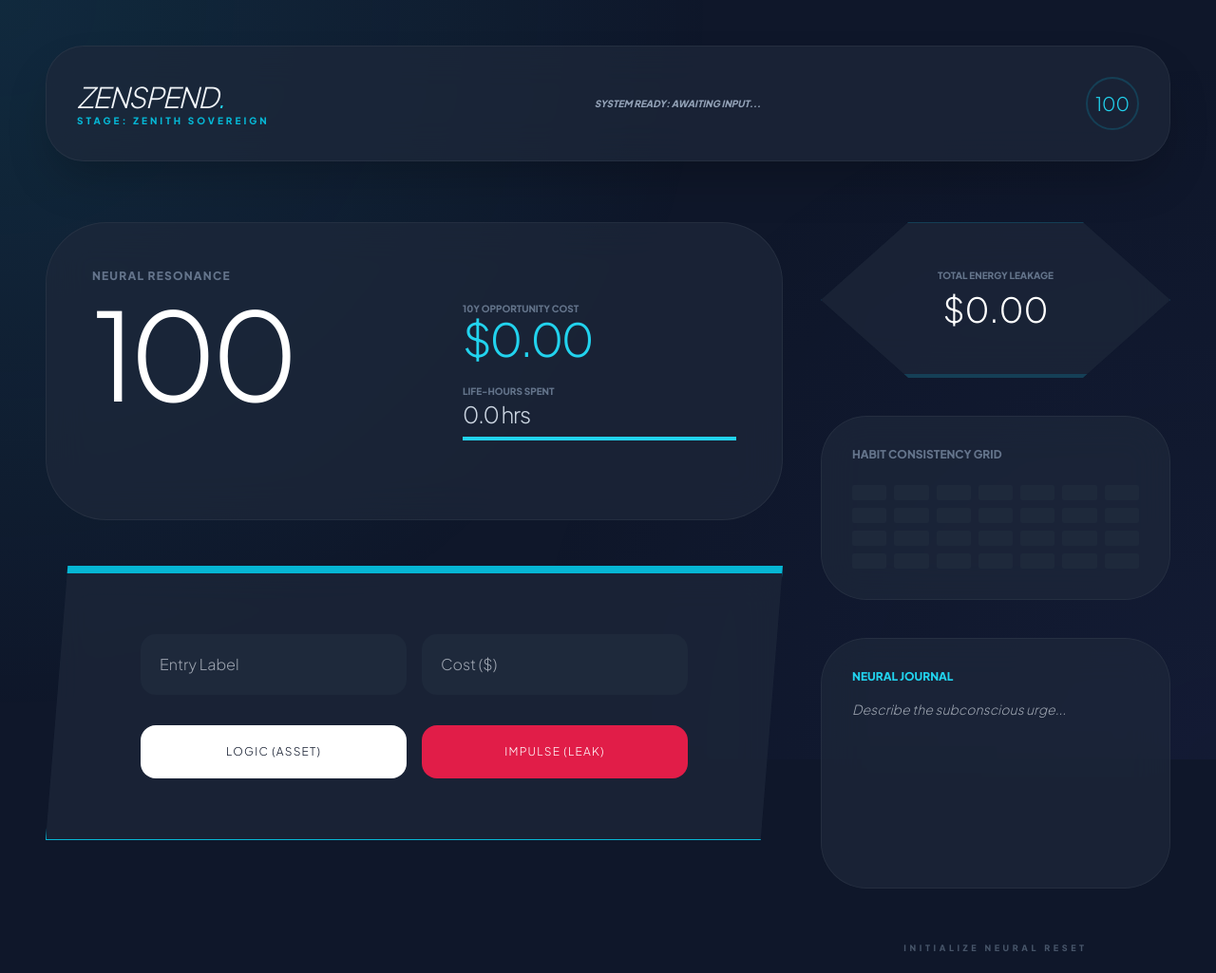
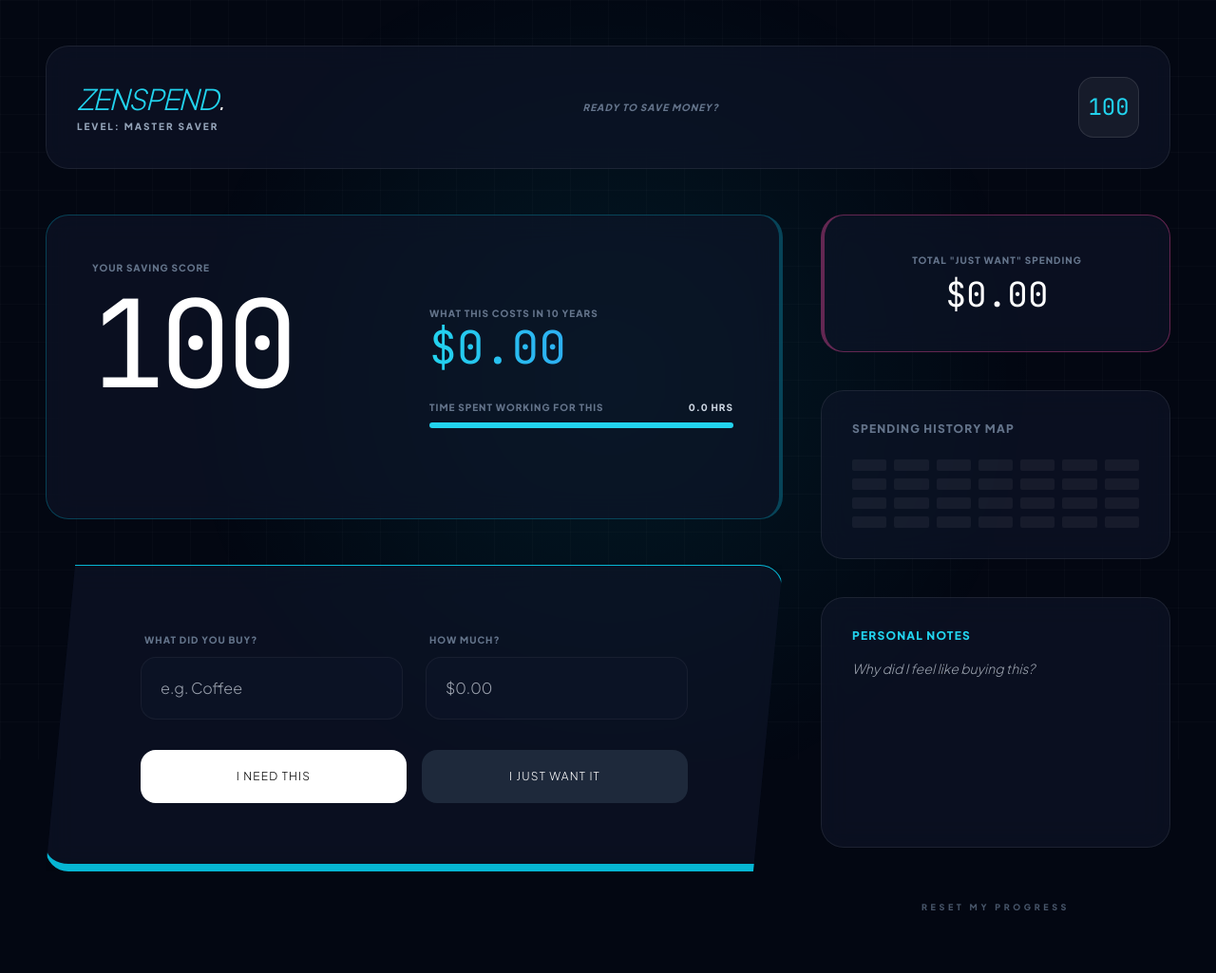
Before and after one commit to KBBrian-dev/The-financial-discipline-, a plain HTML site: page index.html in a window 1280 px wide. Shown: the whole page at 95% size. Drawn offline with nearby package versions, Linux system fonts and the light colour scheme.

Commit message:
Update index.html

```diff
--- a/index.html
+++ b/index.html
@@ -3,97 +3,122 @@
 <head>
     <meta charset="UTF-8">
     <meta name="viewport" content="width=device-width, initial-scale=1.0">
-    <title>ZenSpend | Zenith Core</title>
+    <title>ZenSpend | Master Sovereign</title>
     <script src="https://cdn.tailwindcss.com"></script>
-    <link href="https://fonts.googleapis.com/css2?family=Plus+Jakarta+Sans:wght@300;600;800&display=swap" rel="stylesheet">
+    <link href="https://fonts.googleapis.com/css2?family=Plus+Jakarta+Sans:wght@300;600;800&family=JetBrains+Mono:wght@400;700&display=swap" rel="stylesheet">
     <style>
-        :root { --logic: #22d3ee; --emotion: #f43f5e; --bg: #0f172a; --card: #1e293b; }
-        body { background: var(--bg); color: #f1f5f9; font-family: 'Plus Jakarta Sans', sans-serif; overflow-x: hidden; }
+        :root { --neon-cyan: #00f2fe; --neon-pink: #ff007f; --obsidian: #030712; }
+        body { background-color: var(--obsidian); color: #e2e8f0; font-family: 'Plus Jakarta Sans', sans-serif; overflow-x: hidden; }
 
-        /* DYNAMIC AURA BACKGROUND */
-        .aura { position: fixed; inset: 0; z-index: -1; transition: 2s all ease;
-            background: radial-gradient(circle at 0% 0%, var(--aura-1, rgba(34, 211, 238, 0.05)) 0%, transparent 50%),
-                        radial-gradient(circle at 100% 100%, var(--aura-2, rgba(99, 102, 241, 0.05)) 0%, transparent 50%);
+        .cyber-grid {
+            position: fixed; inset: 0; z-index: -2;
+            background-image: linear-gradient(to right, rgba(255,255,255,0.02) 1px, transparent 1px),
+                              linear-gradient(to bottom, rgba(255,255,255,0.02) 1px, transparent 1px);
+            background-size: 40px 40px;
+        }
+        .aura-glow {
+            position: fixed; inset: 0; z-index: -1; transition: 2s all ease;
+            background: radial-gradient(circle at 50% 50%, rgba(0, 242, 254, 0.08) 0%, transparent 60%);
         }
 
-        /* GEOMETRIC SHAPES */
-        .pro-glass { background: rgba(30, 41, 59, 0.7); backdrop-filter: blur(20px); border: 1px solid rgba(255,255,255,0.05); }
-        .shape-prism { clip-path: polygon(3% 0, 100% 0, 97% 100%, 0 100%); }
-        .shape-hex { clip-path: polygon(25% 0%, 75% 0%, 100% 50%, 75% 100%, 25% 100%, 0% 50%); }
+        .glass-panel {
+            background: rgba(15, 23, 42, 0.6); backdrop-filter: blur(15px);
+            border: 1px solid rgba(255, 255, 255, 0.08); border-radius: 24px;
+            transition: 0.3s border-color;
+        }
+        .glass-panel:hover { border-color: var(--neon-cyan); }
 
-        /* ANIMATIONS */
-        .reveal { opacity: 0; transform: translateY(30px); transition: 0.8s all ease; }
+        .shape-prism { clip-path: polygon(4% 0, 100% 0, 96% 100%, 0 100%); }
+        .mono { font-family: 'JetBrains Mono', monospace; }
+
+        .modal-overlay {
+            display: none; position: fixed; inset: 0; background: rgba(3, 7, 18, 0.98);
+            z-index: 1000; align-items: center; justify-content: center; flex-direction: column;
+        }
+
+        .reveal { opacity: 0; transform: translateY(20px); transition: 0.8s ease-out; }
         .reveal.active { opacity: 1; transform: translateY(0); }
-
-        .modal-overlay { display: none; position: fixed; inset: 0; background: rgba(15, 23, 42, 0.98); z-index: 1000; align-items: center; justify-content: center; flex-direction: column; padding: 2rem; }
     </style>
 </head>
 <body class="p-4 lg:p-12">
 
-    <div class="aura" id="aura"></div>
+    <div class="cyber-grid"></div>
+    <div class="aura-glow" id="aura"></div>
 
     <div id="timerOverlay" class="modal-overlay">
-        <h2 class="text-xs font-black uppercase tracking-[0.4em] mb-4 text-slate-500">Cooling Amygdala Response...</h2>
-        <div id="countdown" class="text-9xl font-800 text-cyan-400">10</div>
-        <p class="mt-8 text-slate-400 italic text-sm text-center">Is this a genuine need or a temporary dopamine spike?</p>
+        <h2 class="text-xs font-black uppercase tracking-[0.5em] mb-4 text-slate-500">Wait a moment...</h2>
+        <div id="countdown" class="text-9xl font-800 text-transparent bg-clip-text bg-gradient-to-b from-cyan-400 to-blue-600">10</div>
+        <p class="mt-8 text-slate-400 italic text-sm text-center px-4">Take a deep breath. <br> Do you really want this, or are you just bored?</p>
     </div>
 
     <div id="resetModal" class="modal-overlay">
-        <h2 class="text-2xl font-800 mb-6">PREFRONTAL CORTEX VERIFICATION</h2>
-        <p id="logicQuestion" class="text-lg font-bold mb-6 text-cyan-400"></p>
-        <input id="logicAnswer" type="number" class="bg-slate-800 p-4 rounded-xl mb-6 outline-none border border-slate-700" placeholder="Result">
-        <button onclick="checkLogic()" class="bg-cyan-500 text-black px-10 py-4 rounded-xl font-800 text-xs uppercase tracking-widest">Verify Logic</button>
-        <button onclick="closeReset()" class="mt-4 text-[10px] font-bold text-slate-500 uppercase">Cancel</button>
+        <div class="glass-panel p-12 text-center max-w-md border-t-4 border-pink-500">
+            <h2 class="text-xl font-800 mb-6 tracking-widest uppercase">Safety Check</h2>
+            <p id="logicQuestion" class="text-slate-400 mb-6">Solve this to clear your data:</p>
+            <input id="logicAnswer" type="number" class="w-full bg-slate-900/50 p-4 rounded-xl mb-6 border border-white/10 outline-none text-center text-xl text-white">
+            <button onclick="checkLogic()" class="w-full bg-pink-600 text-white py-4 rounded-xl font-800 text-xs uppercase tracking-widest">Clear Everything</button>
+            <button onclick="closeReset()" class="mt-6 text-[10px] text-slate-500 uppercase font-bold">Go Back</button>
+        </div>
     </div>
 
-    <div class="max-w-7xl mx-auto space-y-16">
+    <div class="max-w-7xl mx-auto space-y-12">
 
-        <nav class="pro-glass p-8 rounded-[2.5rem] flex flex-col md:flex-row justify-between items-center sticky top-6 z-50 shadow-2xl">
+        <nav class="glass-panel p-8 flex flex-col md:flex-row justify-between items-center sticky top-6 z-50">
             <div class="text-center md:text-left">
-                <h1 class="text-3xl font-800 tracking-tighter uppercase italic">ZenSpend<span class="text-cyan-400">.</span></h1>
-                <p id="rank-name" class="text-[10px] font-black text-cyan-500 tracking-[0.3em] uppercase">Stage: Acolyte</p>
+                <h1 class="text-3xl font-800 tracking-tighter uppercase italic text-cyan-400">ZenSpend<span class="text-white">.</span></h1>
+                <p id="rank-name" class="text-[10px] font-black text-slate-400 tracking-[0.2em] uppercase mt-1">Level: Beginner</p>
             </div>
             <div class="hidden lg:block flex-1 mx-10 text-center">
-                <div id="wisdom-bar" class="text-[10px] font-bold text-slate-400 italic uppercase">System Ready: Awaiting Input...</div>
+                <div id="wisdom-bar" class="text-[10px] font-bold text-slate-500 italic uppercase tracking-widest">Ready to save money?</div>
             </div>
-            <div id="nav-score" class="w-14 h-14 rounded-full border-2 border-cyan-500/20 flex items-center justify-center font-800 text-cyan-400 text-xl">100</div>
+            <div id="nav-score" class="w-16 h-16 rounded-2xl border border-white/10 bg-white/5 flex items-center justify-center font-800 text-cyan-400 text-2xl mono">100</div>
         </nav>
 
         <div class="grid grid-cols-1 lg:grid-cols-12 gap-10">
 
             <div class="lg:col-span-8 space-y-12">
-                <section class="pro-glass p-12 rounded-[4rem] reveal relative overflow-hidden">
+                <section class="glass-panel p-12 reveal border-r-4 border-cyan-500/30">
                     <div class="flex flex-col md:flex-row items-center justify-between gap-10">
                         <div class="flex-1">
-                            <h2 class="text-xs font-black text-slate-500 uppercase tracking-widest mb-2">Neural Resonance</h2>
-                            <div class="text-9xl font-800 tracking-tighter text-white" id="mainScore">100</div>
-                            <svg class="w-full h-12 mt-4 opacity-30" id="sparkline" viewBox="0 0 200 50">
-                                <path id="flux-path" d="M0 25 L200 25" stroke="#22d3ee" stroke-width="2" fill="none" />
+                            <h2 class="text-[10px] font-black text-slate-500 uppercase tracking-widest mb-2">Your Saving Score</h2>
+                            <div class="text-9xl font-800 tracking-tighter text-white mono" id="mainScore">100</div>
+                            <svg class="w-full h-12 mt-6 opacity-40" id="sparkline" viewBox="0 0 200 50">
+                                <path id="flux-path" d="M0 25 L200 25" stroke="var(--neon-cyan)" stroke-width="3" fill="none" />
                             </svg>
                         </div>
-                        <div class="w-full md:w-72 space-y-6">
+                        <div class="w-full md:w-80 space-y-8">
                             <div>
-                                <p class="text-[10px] font-bold text-slate-500 uppercase">10Y Opportunity Cost</p>
-                                <div id="opp-cost" class="text-5xl font-800 text-cyan-400 tracking-tighter">$0.00</div>
+                                <p class="text-[10px] font-bold text-slate-500 uppercase tracking-widest mb-1">What this costs in 10 years</p>
+                                <div id="opp-cost" class="text-5xl font-800 text-transparent bg-clip-text bg-gradient-to-r from-cyan-400 to-blue-500 mono">$0.00</div>
                             </div>
                             <div>
-                                <p class="text-[10px] font-bold text-slate-500 uppercase">Life-Hours Spent</p>
-                                <div id="time-leak" class="text-2xl font-800 text-slate-300 tracking-tighter">0.0 hrs</div>
-                                <div class="h-1 w-full bg-slate-800 rounded-full mt-2"><div id="pBar" class="h-full bg-cyan-400 transition-all duration-1000" style="width: 100%"></div></div>
+                                <div class="flex justify-between text-[10px] font-bold text-slate-500 uppercase tracking-widest mb-2">
+                                    <span>Time spent working for this</span>
+                                    <span id="time-leak" class="text-slate-300">0.0 hrs</span>
+                                </div>
+                                <div class="h-1.5 w-full bg-white/5 rounded-full overflow-hidden">
+                                    <div id="pBar" class="h-full bg-cyan-400 transition-all duration-1000" style="width: 100%"></div>
+                                </div>
                             </div>
                         </div>
                     </div>
                 </section>
 
-                <section class="pro-glass shape-prism p-16 reveal border-t-8 border-cyan-500">
+                <section class="glass-panel shape-prism p-16 reveal border-b-8 border-cyan-500 shadow-2xl">
                     <div class="max-w-xl mx-auto space-y-8">
-                        <div class="grid grid-cols-1 md:grid-cols-2 gap-4">
-                            <input id="item" type="text" placeholder="Entry Label" class="bg-slate-800 p-5 rounded-2xl outline-none focus:ring-1 focus:ring-cyan-500 border-none text-white">
-                            <input id="amount" type="number" placeholder="Cost ($)" class="bg-slate-800 p-5 rounded-2xl outline-none focus:ring-1 focus:ring-cyan-500 border-none text-white">
+                        <div class="grid grid-cols-1 md:grid-cols-2 gap-6">
+                            <div class="space-y-2">
+                                <label class="text-[10px] font-black text-slate-500 uppercase tracking-widest ml-1">What did you buy?</label>
+                                <input id="item" type="text" placeholder="e.g. Coffee" class="w-full bg-slate-900/50 p-5 rounded-2xl outline-none border border-white/5 text-white">
+                            </div>
+                            <div class="space-y-2">
+                                <label class="text-[10px] font-black text-slate-500 uppercase tracking-widest ml-1">How much?</label>
+                                <input id="amount" type="number" placeholder="$0.00" class="w-full bg-slate-900/50 p-5 rounded-2xl outline-none border border-white/5 text-white">
+                            </div>
                         </div>
                         <div class="flex gap-4">
-                            <button onclick="processEntry(true)" class="flex-1 bg-white text-slate-900 p-5 rounded-2xl font-800 text-xs uppercase tracking-widest hover:bg-cyan-400 transition">Logic (Asset)</button>
-                            <button onclick="processEntry(false)" class="flex-1 bg-rose-600 text-white p-5 rounded-2xl font-800 text-xs uppercase tracking-widest hover:bg-rose-500 transition">Impulse (Leak)</button>
+                            <button onclick="processEntry(true)" class="flex-1 bg-white text-black p-5 rounded-2xl font-800 text-xs uppercase tracking-widest hover:bg-cyan-400 transition-all">I Need This</button>
+                            <button onclick="processEntry(false)" class="flex-1 bg-slate-800 text-white p-5 rounded-2xl font-800 text-xs uppercase tracking-widest hover:bg-pink-600 transition-all">I Just Want It</button>
                         </div>
                     </div>
                 </section>
@@ -102,22 +127,22 @@
             </div>
 
             <aside class="lg:col-span-4 space-y-10">
-                <div class="pro-glass shape-hex p-12 text-center reveal border-b-4 border-cyan-500/20">
-                    <p class="text-[10px] font-black text-slate-500 uppercase mb-2">Total Energy Leakage</p>
-                    <h4 id="leak-val" class="text-4xl font-800 text-white">$0.00</h4>
+                <div class="glass-panel p-10 text-center reveal border-l-4 border-pink-500/40">
+                    <p class="text-[10px] font-black text-slate-500 uppercase tracking-widest mb-2">Total "Just Want" Spending</p>
+                    <h4 id="leak-val" class="text-4xl font-800 text-white mono">$0.00</h4>
                 </div>
 
-                <div class="pro-glass p-8 rounded-[3rem] reveal">
-                    <h4 class="text-xs font-black text-slate-500 uppercase mb-6">Habit Consistency Grid</h4>
+                <div class="glass-panel p-8 reveal">
+                    <h4 class="text-xs font-black text-slate-500 uppercase tracking-widest mb-6">Spending History Map</h4>
                     <div class="grid grid-cols-7 gap-2" id="heatmap"></div>
                 </div>
 
-                <div class="pro-glass p-8 rounded-[3rem] reveal">
-                    <h4 class="text-xs font-bold text-cyan-400 mb-4 uppercase">Neural Journal</h4>
-                    <textarea id="journal" oninput="saveJournal()" class="w-full bg-transparent border-none text-sm h-40 italic text-slate-400 outline-none resize-none" placeholder="Describe the subconscious urge..."></textarea>
+                <div class="glass-panel p-8 reveal">
+                    <h4 class="text-xs font-bold text-cyan-400 mb-4 uppercase tracking-widest">Personal Notes</h4>
+                    <textarea id="journal" oninput="saveJournal()" class="w-full bg-transparent border-none text-sm h-40 italic text-slate-400 outline-none resize-none" placeholder="Why did I feel like buying this?"></textarea>
                 </div>
 
-                <button onclick="startReset()" class="w-full py-4 text-[9px] font-black text-slate-600 uppercase hover:text-rose-500 transition tracking-[0.4em]">Initialize Neural Reset</button>
+                <button onclick="startReset()" class="w-full py-4 text-[9px] font-black text-slate-600 uppercase hover:text-pink-500 transition-all tracking-[0.4em]">Reset My Progress</button>
             </aside>
         </div>
     </div>
@@ -129,10 +154,10 @@
         let logicAns = 0;
 
         const wisdom = [
-            "Neural pruning: What you don't spend on, you forget to want.",
-            "Dopamine is for pursuit, not satisfaction. Recognize the trick.",
-            "Wealth is the accumulation of unspent vital energy.",
-            "Discipline is the highest expression of free will."
+            "Saving money is a superpower.",
+            "Buying things doesn't make you happy for long.",
+            "True wealth is having control over your time.",
+            "Think before you spend. Your future self will thank you."
         ];
 
         function processEntry(isNeed) {
@@ -152,11 +177,15 @@
             const item = document.getElementById('item').value;
             const amount = document.getElementById('amount').value;
             if(!item || !amount) return;
-            isNeed ? score = Math.min(100, score + 5) : score = Math.max(0, score - Math.floor(amount/4));
+
+            // Score logic: Gain for needs, Lose for wants based on price
+            isNeed ? score = Math.min(100, score + 4) : score = Math.max(0, score - Math.floor(amount/5));
             logs.push({item, amount, isNeed, date: new Date().toLocaleTimeString()});
             scoreHistory.push(score);
             if(scoreHistory.length > 20) scoreHistory.shift();
+
             document.getElementById('wisdom-bar').innerText = wisdom[Math.floor(Math.random()*wisdom.length)];
+            document.getElementById('item').value = ''; document.getElementById('amount').value = '';
             updateUI();
         }
 
@@ -170,33 +199,36 @@
             logs.forEach(log => {
                 if(!log.isNeed) totalLeak += parseFloat(log.amount);
                 const card = document.createElement('div');
-                card.className = "pro-glass p-8 rounded-[3rem] flex justify-between items-center reveal active transition-all border-l-8 " + (log.isNeed ? 'border-cyan-500' : 'border-rose-500');
-                card.innerHTML = `<div><p class="font-800 text-white">${log.item}</p><p class="text-[9px] text-slate-500 uppercase font-black">${log.isNeed?'Logic':'Impulse'}</p></div><p class="text-2xl font-800">$${log.amount}</p>`;
+                card.className = "glass-panel p-8 flex justify-between items-center reveal active transition-all " + (log.isNeed ? 'border-l-4 border-cyan-400' : 'border-l-4 border-pink-600');
+                card.innerHTML = `<div><p class="font-800 text-white text-lg">${log.item}</p><p class="text-[9px] text-slate-500 uppercase font-black">${log.isNeed?'Essential':'Impulse'}</p></div><p class="text-2xl font-800 text-white mono">$${log.amount}</p>`;
                 feed.prepend(card);
             });
 
             document.getElementById('leak-val').innerText = `$${totalLeak.toFixed(2)}`;
-            document.getElementById('opp-cost').innerText = `$${(totalLeak * 2.15).toFixed(2)}`;
+            document.getElementById('opp-cost').innerText = `$${(totalLeak * 2.8).toFixed(2)}`;
             document.getElementById('time-leak').innerText = (totalLeak / 20).toFixed(1) + " hrs";
 
-            // Sparkline Draw
+            // Draw Sparkline
             const path = document.getElementById('flux-path');
             let d = "M 0 " + (50 - scoreHistory[0]/2);
             scoreHistory.forEach((s, i) => { d += ` L ${(i * 10)} ${(50 - s/2)}`; });
             path.setAttribute('d', d);
 
-            // Aura & Rank
-            document.getElementById('aura').style.setProperty('--aura-1', score > 75 ? 'rgba(34, 211, 238, 0.1)' : 'rgba(244, 63, 94, 0.1)');
-            document.getElementById('rank-name').innerText = score === 100 ? "Stage: Zenith Sovereign" : (score > 75 ? "Stage: Sentinel" : "Stage: Acolyte");
+            // Aura Color Shift
+            document.getElementById('aura').style.background = `radial-gradient(circle at 50% 50%, ${score > 70 ? 'rgba(0, 242, 254, 0.08)' : 'rgba(255, 0, 127, 0.08)'} 0%, transparent 60%)`;
 
-            // Heatmap
+            // Sovereign Levels
+            document.getElementById('rank-name').innerText = score === 100 ? "Level: Master Saver" : (score > 70 ? "Level: Doing Great" : "Level: Needs Work");
+
+            // Heatmap Rendering
             const heat = document.getElementById('heatmap'); heat.innerHTML = '';
             for(let i=0; i<28; i++) {
-                const b = document.createElement('div'); b.className = `h-4 rounded-sm ${i < logs.length ? 'bg-cyan-500' : 'bg-slate-800'}`;
+                const b = document.createElement('div'); b.className = `h-3 rounded-[2px] ${i < logs.length ? 'bg-cyan-400' : 'bg-white/5'}`;
                 heat.appendChild(b);
             }
 
-            localStorage.setItem('zenScore', score); localStorage.setItem('zenLogs', JSON.stringify(logs));
+            localStorage.setItem('zenScore', score);
+            localStorage.setItem('zenLogs', JSON.stringify(logs));
             localStorage.setItem('zenHistory', JSON.stringify(scoreHistory));
             initReveal();
         }
@@ -204,12 +236,12 @@
         function startReset() {
             const n1 = Math.floor(Math.random()*20), n2 = Math.floor(Math.random()*20);
             logicAns = n1 + n2;
-            document.getElementById('logicQuestion').innerText = `What is ${n1} + ${n2}?`;
+            document.getElementById('logicQuestion').innerText = `Solve this to confirm: ${n1} + ${n2}`;
             document.getElementById('resetModal').style.display = 'flex';
         }
         function checkLogic() {
             if(parseInt(document.getElementById('logicAnswer').value) === logicAns) { localStorage.clear(); location.reload(); }
-            else { alert("Verification Failed."); closeReset(); }
+            else { alert("Wrong answer!"); closeReset(); }
         }
         function closeReset() { document.getElementById('resetModal').style.display = 'none'; }
         function saveJournal() { localStorage.setItem('zenJournal', document.getElementById('journal').value); }
```
